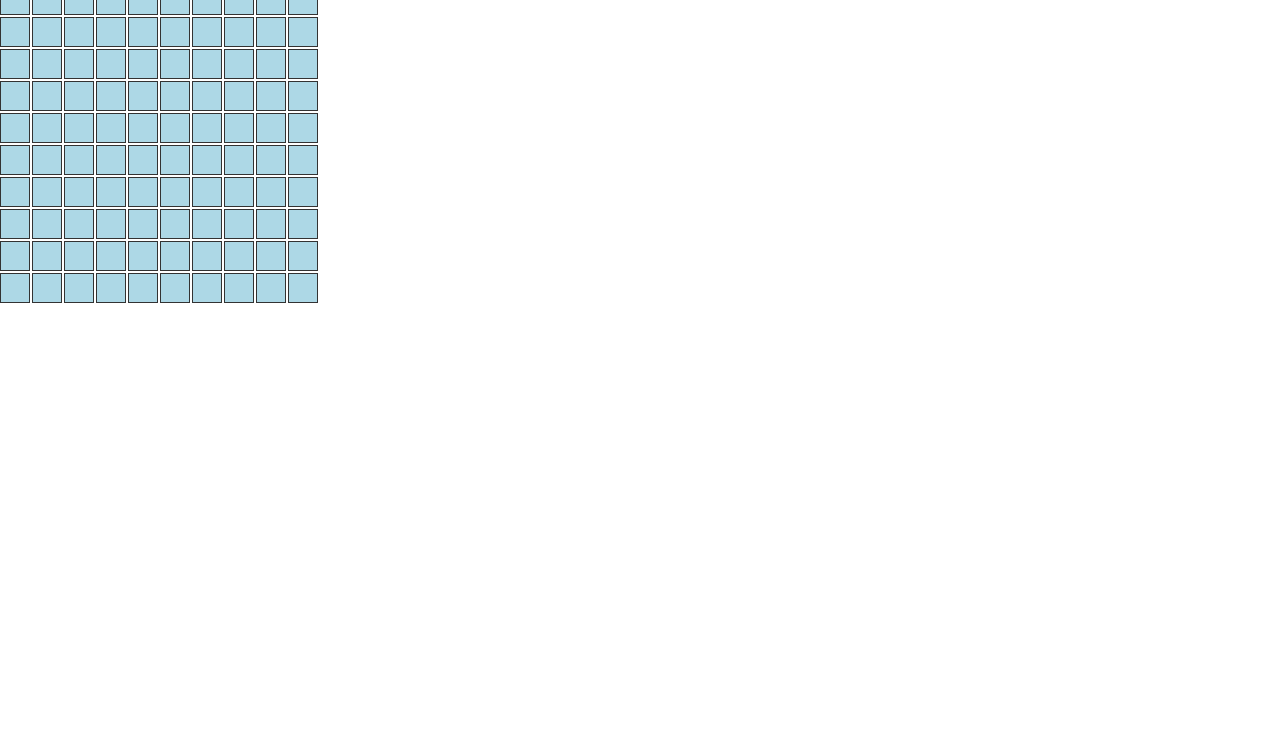
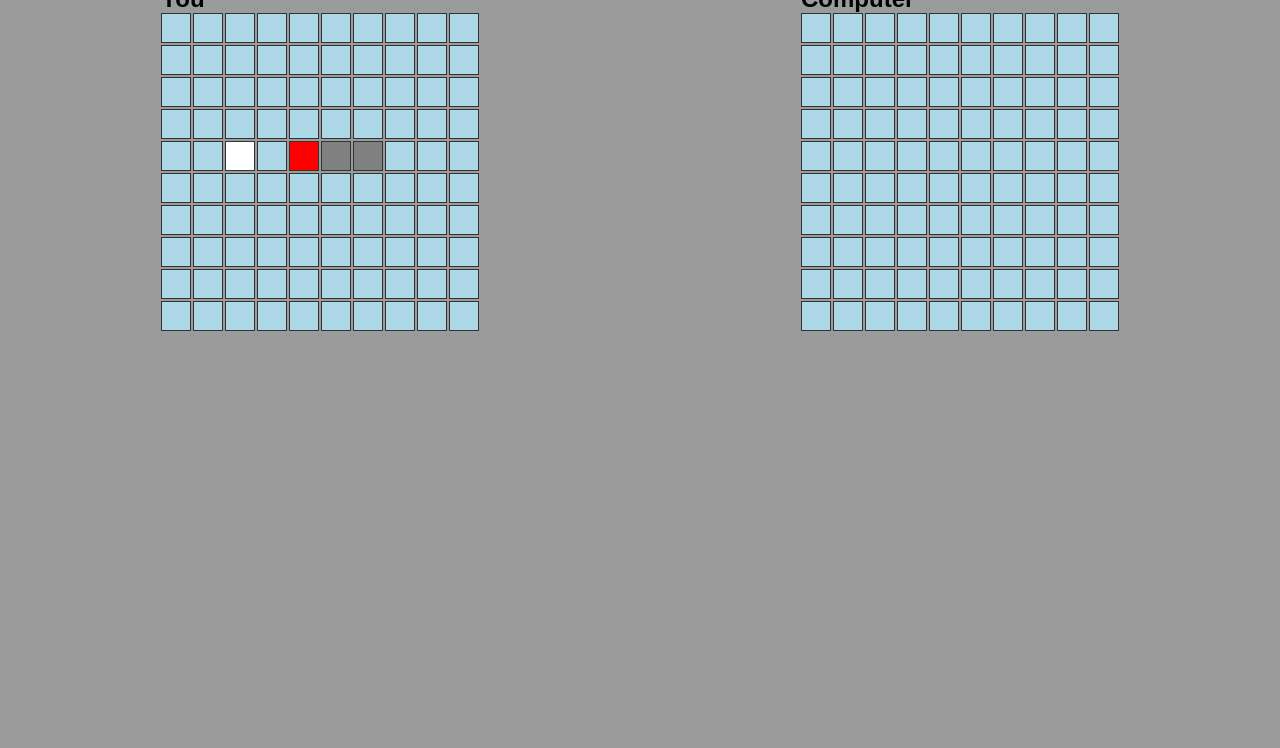
Before and after one commit to williamandrews2/Battleship, a website built with webpack: page src/template.html in a window 1280 px wide. Shown: the part 52-800 px from the top of the page. Built offline with nearby package versions, Linux system fonts and the light colour scheme.

Commit message:
Created two gameboards. Fixed issues with correct status hit status showing on player boards.

```diff
--- a/src/gameboard.js
+++ b/src/gameboard.js
@@ -56,10 +56,12 @@ export class Gameboard {
     const target = this.board[y][x];
 
     if (target && target.ship) {
+      console.log("Ship has been hit");
       target.ship.hit();
       target.hit = true; // update the position on the board as hit
       return "hit";
     } else {
+      console.log("The ship has been missed");
       this.board[y][x] = "miss";
       return "miss";
     }
--- a/src/index.js
+++ b/src/index.js
@@ -6,5 +6,15 @@ import ui from "./ui.js";
 
 const player1 = new Player("real");
 const player2 = new Player("computer");
-ui.renderGameboard(player1);
-document.addEventListener("DOMContentLoaded", () => {});
+
+window.addEventListener("DOMContentLoaded", () => {
+  //   ui.renderGameboard(player1);
+  //   ui.renderGameboard(player2);
+
+  player1.gameboard.placeShip(4, 4, 3, "horizontal");
+  player1.gameboard.receiveAttack(4, 4);
+  player1.gameboard.receiveAttack(2, 4);
+
+  ui.renderGameboard(player1);
+  ui.renderGameboard(player2);
+});
--- a/src/styles.css
+++ b/src/styles.css
@@ -9,6 +9,12 @@
 }
 
 html {
+  background-color: rgb(155, 155, 155);
+}
+
+#gameboard-container {
+  display: flex;
+  justify-content: space-around;
 }
 
 .gameboard {
--- a/src/ui.js
+++ b/src/ui.js
@@ -5,7 +5,14 @@ import { Ship } from "./ship.js";
 const container = document.getElementById("gameboard-container");
 
 const renderGameboard = (player) => {
-  container.innerHTML = "";
+  const gameboardContainer = document.createElement("div");
+  gameboardContainer.classList.add("gameboard-container");
+
+  const playerName = document.createElement("h2");
+  playerName.classList.add("player-name");
+  playerName.innerText = player.type === "real" ? "You" : "Computer";
+  gameboardContainer.appendChild(playerName);
+
   const gameboard = document.createElement("div");
   gameboard.className = "gameboard";
 
@@ -23,10 +30,12 @@ const renderGameboard = (player) => {
 
         if (data.hit) {
           cell.classList.add("hit");
-        } else if (data === "miss") {
-          cell.classList.add("miss");
         }
+      } else if (player.gameboard.board[y][x] === "miss") {
+        cell.classList.add("miss");
       }
+
+      console.log(`${x} ${y} ${JSON.stringify(data)}`);
 
       // these are strings, might need to convert to int for calc
       cell.dataset.x = x;
@@ -35,7 +44,8 @@ const renderGameboard = (player) => {
     }
   }
 
-  container.appendChild(gameboard);
+  gameboardContainer.appendChild(gameboard);
+  container.appendChild(gameboardContainer);
 };
 
 export default { renderGameboard };
```
